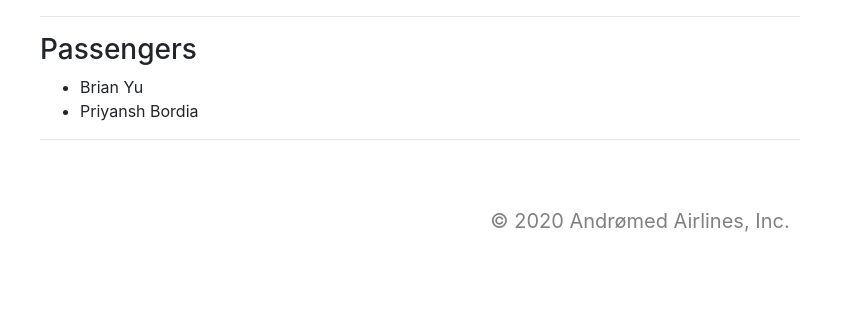
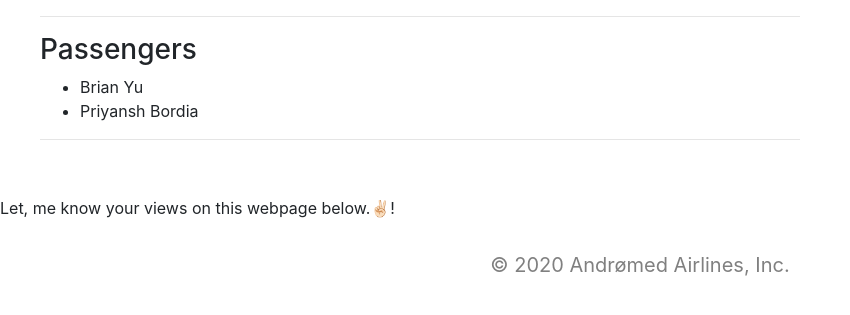
Before and after one commit to PriyanshBordia/airlines, a Django app: page /flight/4 in a window 1280 px wide. Shown: the part 168-483 px from the top of the page, without its empty margins (0-850 px from the left). Run offline with Django 3.2, Linux system fonts and the light colour scheme; data comes from the database, SQL or seed files in the repository; some libraries are stand-ins or nearby versions.

Commit message:
added victory

```diff
--- a/flights/templates/flights/base.html
+++ b/flights/templates/flights/base.html
@@ -28,6 +28,9 @@
     <body>
         {% block body %}
         {% endblock %}
+        <div class="form-text">
+            Let, me know your views on this webpage below.✌🏻!
+        </div>
         <section class="comments">
 	        <script src="https://utteranc.es/client.js" repo="PriyanshBordia/airlines" issue-term="title" label="utterances" theme="github-light" crossorigin="anonymous" async>
 	        </script>
```
